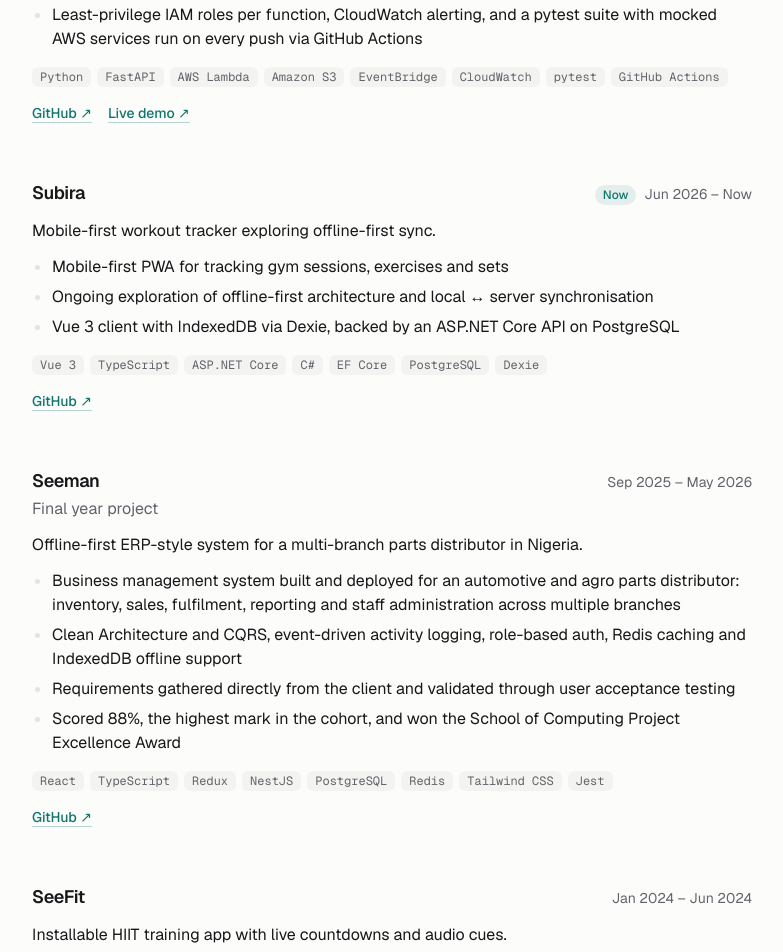
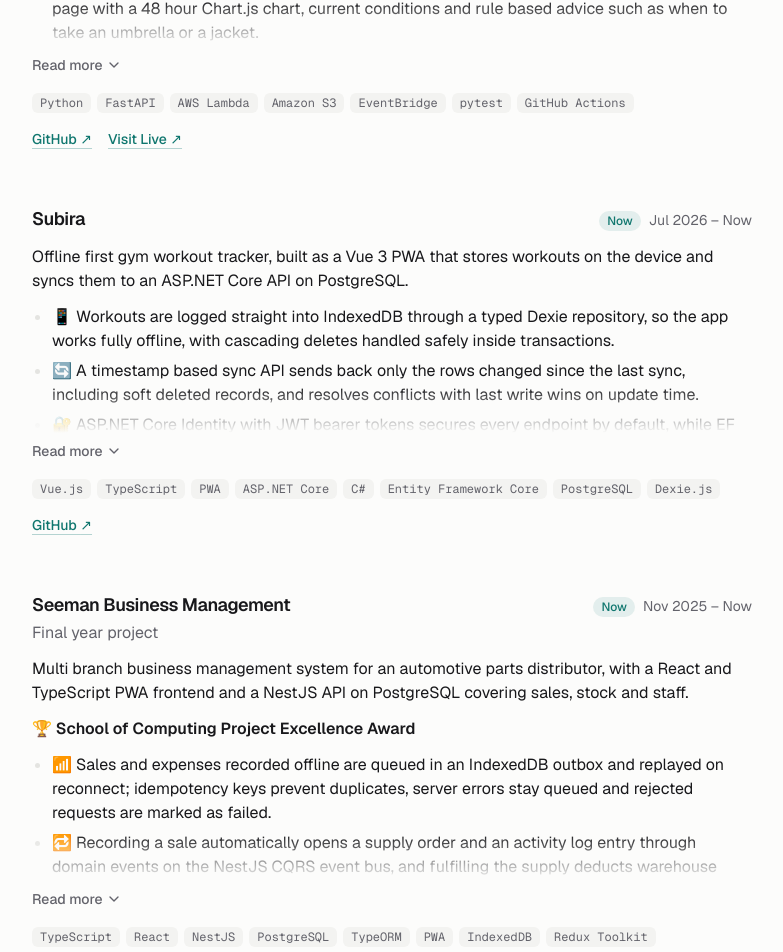
Before and after one commit to PaschalKen/Portfolio, a Next.js app: page /projects in a window 1280 px wide. Shown: the part 438-1390 px from the top of the page, without its empty margins (248-1031 px from the left). Built offline with nearby package versions, Linux system fonts and the light colour scheme.

Commit message:
feat: add collapsible component for project entries; enhance entry display with awards

```diff
--- a/src/app/projects/page.tsx
+++ b/src/app/projects/page.tsx
@@ -13,7 +13,7 @@ export default function Page() {
       <PageHeader title="Projects" intro="Things I've built, from university coursework to what I'm working on now." />
       <div className="space-y-14">
         {projects.map((p) => (
-          <Entry key={p.slug} entry={p} />
+          <Entry key={p.slug} entry={p} collapsible />
         ))}
       </div>
     </>
--- /dev/null
+++ b/src/components/collapsible.tsx
@@ -0,0 +1,87 @@
+"use client";
+
+import { useId, useLayoutEffect, useRef, useState, type ReactNode } from "react";
+
+/** Content taller than this gets the toggle; anything within SLACK of it just shows in full. */
+const SLACK = 24;
+
+export function Collapsible({
+  children,
+  collapsedHeight = 128,
+  className = "",
+}: {
+  children: ReactNode;
+  collapsedHeight?: number;
+  className?: string;
+}) {
+  const id = useId();
+  const outer = useRef<HTMLDivElement>(null);
+  const inner = useRef<HTMLDivElement>(null);
+  const [expanded, setExpanded] = useState(false);
+  // null until measured; the server render stays clipped so long content never flashes open.
+  const [fullHeight, setFullHeight] = useState<number | null>(null);
+
+  useLayoutEffect(() => {
+    const el = inner.current;
+    if (!el) return;
+    const measure = () => setFullHeight(el.offsetHeight);
+    measure();
+    const ro = new ResizeObserver(measure);
+    ro.observe(el);
+    return () => ro.disconnect();
+  }, []);
+
+  const measured = fullHeight !== null;
+  const overflowing = measured && fullHeight > collapsedHeight + SLACK;
+  const clipped = !expanded && (!measured || overflowing);
+
+  function toggle() {
+    if (expanded) {
+      // Collapsing a long entry can leave the reader below it; bring its top back into view.
+      const card = outer.current?.closest("article") ?? outer.current;
+      if (card && card.getBoundingClientRect().top < 0) {
+        card.scrollIntoView({ block: "start", behavior: "smooth" });
+      }
+    }
+    setExpanded(!expanded);
+  }
+
+  return (
+    <div className={className}>
+      <div
+        ref={outer}
+        id={id}
+        className="relative overflow-hidden transition-[max-height] duration-300 ease-out motion-reduce:transition-none"
+        style={{ maxHeight: clipped ? collapsedHeight : (fullHeight ?? undefined) }}
+      >
+        <div ref={inner}>{children}</div>
+        {clipped && overflowing && (
+          <div aria-hidden="true" className="pointer-events-none absolute inset-x-0 bottom-0 h-12 bg-linear-to-t from-bg to-transparent" />
+        )}
+      </div>
+      {overflowing && (
+        <button
+          type="button"
+          onClick={toggle}
+          aria-expanded={expanded}
+          aria-controls={id}
+          className="mt-2 inline-flex items-center gap-1 text-sm font-medium text-muted transition-colors hover:text-fg"
+        >
+          {expanded ? "Show less" : "Read more"}
+          <svg
+            viewBox="0 0 24 24"
+            className={`size-4 transition-transform ${expanded ? "rotate-180" : ""}`}
+            fill="none"
+            stroke="currentColor"
+            strokeWidth="2"
+            strokeLinecap="round"
+            strokeLinejoin="round"
+            aria-hidden="true"
+          >
+            <path d="m6 9 6 6 6-6" />
+          </svg>
+        </button>
+      )}
+    </div>
+  );
+}
--- a/src/components/entry.tsx
+++ b/src/components/entry.tsx
@@ -1,3 +1,4 @@
+import { Collapsible } from "@/components/collapsible";
 import type { TimelineEntry } from "@/content/timeline";
 import { formatRange } from "@/lib/dates";
 
@@ -14,8 +15,24 @@ export function Tags({ tags }: { tags: string[] }) {
 }
 
 /** Full entry: heading, dates, summary, bullets, tags, links. Used by Projects and Experience. */
-export function Entry({ entry, headingLevel: H = "h2" }: { entry: TimelineEntry; headingLevel?: "h2" | "h3" }) {
+export function Entry({
+  entry,
+  headingLevel: H = "h2",
+  collapsible = false,
+}: {
+  entry: TimelineEntry;
+  headingLevel?: "h2" | "h3";
+  /** Cap long bullet lists behind "Read more". */
+  collapsible?: boolean;
+}) {
   const ongoing = entry.end === null;
+  const bullets = (
+    <ul className="list-disc space-y-1.5 pl-5 marker:text-border">
+      {entry.bullets.map((b) => (
+        <li key={b}>{b}</li>
+      ))}
+    </ul>
+  );
   return (
     <article id={entry.slug} className="scroll-mt-24">
       <div className="flex flex-col gap-1 sm:flex-row sm:items-baseline sm:justify-between sm:gap-4">
@@ -27,13 +44,17 @@ export function Entry({ entry, headingLevel: H = "h2" }: { entry: TimelineEntry;
       </div>
       {entry.org && <p className="mt-0.5 text-muted">{entry.org}</p>}
       {entry.summary && <p className="mt-3">{entry.summary}</p>}
-      {entry.bullets.length > 0 && (
-        <ul className="mt-3 list-disc space-y-1.5 pl-5 marker:text-border">
-          {entry.bullets.map((b) => (
-            <li key={b}>{b}</li>
-          ))}
-        </ul>
+      {entry.award && (
+        <p className="mt-3 font-semibold">
+          <span role="img" aria-label="Award">🏆</span> {entry.award}
+        </p>
       )}
+      {entry.bullets.length > 0 &&
+        (collapsible ? (
+          <Collapsible className="mt-3">{bullets}</Collapsible>
+        ) : (
+          <div className="mt-3">{bullets}</div>
+        ))}
       {entry.tags && (
         <div className="mt-4">
           <Tags tags={entry.tags} />
@@ -43,8 +64,14 @@ export function Entry({ entry, headingLevel: H = "h2" }: { entry: TimelineEntry;
         <ul className="mt-4 flex gap-4 text-sm">
           {entry.links.map((l) => (
             <li key={l.href}>
-              <a href={l.href} rel="noopener noreferrer" className="font-medium text-accent underline decoration-accent/30 hover:decoration-accent">
+              <a
+                href={l.href}
+                target="_blank"
+                rel="noopener noreferrer"
+                className="font-medium text-accent underline decoration-accent/30 hover:decoration-accent"
+              >
                 {l.label} <span aria-hidden="true">↗</span>
+                <span className="sr-only"> (opens in a new tab)</span>
               </a>
             </li>
           ))}
--- a/src/components/site-header.tsx
+++ b/src/components/site-header.tsx
@@ -12,7 +12,7 @@ export function SiteHeader() {
         <Link href="/" className="flex h-14 items-center font-semibold tracking-tight sm:h-auto">
           {site.firstName}
         </Link>
-        <nav aria-label="Main" className="order-last -mx-2 w-full overflow-x-auto pb-2 sm:order-none sm:mx-0 sm:ml-auto sm:w-auto sm:pb-0">
+        <nav aria-label="Main" className="order-last -mx-2 w-full overflow-x-auto overflow-y-hidden pb-2 [scrollbar-width:none] sm:order-none sm:mx-0 sm:ml-auto sm:w-auto sm:overflow-visible sm:pb-0">
           <Suspense fallback={<Links pathname={null} />}>
             <NavLinks />
           </Suspense>
--- a/src/content/timeline.ts
+++ b/src/content/timeline.ts
@@ -11,6 +11,8 @@ export type TimelineEntry = {
   end?: string | null;
   /** One line for the home page card; featured projects need this. */
   summary?: string;
+  /** Shown with a trophy above the bullets. */
+  award?: string;
   bullets: string[];
   tags?: string[];
   links?: { label: string; href: string }[];
@@ -24,61 +26,93 @@ const entries: TimelineEntry[] = [
     title: "ForecastBridge",
     start: "2026-10",
     end: null,
-    summary: "Serverless weather data platform on AWS, built to learn cloud development.",
+    summary:
+      "Serverless weather data platform on AWS that collects hourly forecasts for four UK cities, stores them in Amazon S3 and serves them through a REST API and web dashboard.",
     bullets: [
-      "Scheduled Lambda job collects hourly forecasts for UK cities and builds up a history in Amazon S3",
-      "REST API and web dashboard with a 48-hour chart, serving cached forecasts so it keeps working when the weather provider is down",
-      "Least-privilege IAM roles per function, CloudWatch alerting, and a pytest suite with mocked AWS services run on every push via GitHub Actions",
+      "⏰ An EventBridge schedule runs a Lambda collector every hour, saving each city's raw Open-Meteo forecast to S3 to build up a history, with one city's failure never stopping the others.",
+      "📊 FastAPI app running on Lambda through Mangum and a public Function URL, serving a web page with a 48 hour Chart.js chart, current conditions and rule based advice such as when to take an umbrella or a jacket.",
+      "⚡ Forecasts are cached in S3 per city per hour, so repeat requests skip the weather provider and a stored forecast is still served if the provider is down.",
+      "🔒 Separate least privilege IAM roles per function, a CloudWatch alarm that emails through SNS when the collector fails, and 50 pytest tests using moto and fakes that run on every push with GitHub Actions.",
     ],
-    tags: ["Python", "FastAPI", "AWS Lambda", "Amazon S3", "EventBridge", "CloudWatch", "pytest", "GitHub Actions"],
+    tags: [
+      "Python",
+      "FastAPI",
+      "AWS Lambda",
+      "Amazon S3",
+      "EventBridge",
+      "pytest",
+      "GitHub Actions",
+    ],
     links: [
       { label: "GitHub", href: "https://github.com/PaschalKen/ForecastBridge" },
-      { label: "Live demo", href: "https://4hgo4skmrmq4avm52lrgj23lzu0gatfn.lambda-url.eu-north-1.on.aws/" },
+      {
+        label: "Visit Live",
+        href: "https://4hgo4skmrmq4avm52lrgj23lzu0gatfn.lambda-url.eu-north-1.on.aws/",
+      },
     ],
   },
   {
     slug: "subira",
     type: "project",
     title: "Subira",
-    // TODO: June or July?
-    start: "2026-06",
+    start: "2026-07",
     end: null,
-    summary: "Mobile-first workout tracker exploring offline-first sync.",
+    summary:
+      "Offline first gym workout tracker, built as a Vue 3 PWA that stores workouts on the device and syncs them to an ASP.NET Core API on PostgreSQL.",
     bullets: [
-      "Mobile-first PWA for tracking gym sessions, exercises and sets",
-      "Ongoing exploration of offline-first architecture and local ↔ server synchronisation",
-      "Vue 3 client with IndexedDB via Dexie, backed by an ASP.NET Core API on PostgreSQL",
+      "📱 Workouts are logged straight into IndexedDB through a typed Dexie repository, so the app works fully offline, with cascading deletes handled safely inside transactions.",
+      "🔄 A timestamp based sync API sends back only the rows changed since the last sync, including soft deleted records, and resolves conflicts with last write wins on update time.",
+      "🔐 ASP.NET Core Identity with JWT bearer tokens secures every endpoint by default, while EF Core global query filters stop users ever seeing deleted rows or another user's data.",
+      "⏱️ Logging a set starts a full screen rest timer that saves the rest time on that set, and the history view groups finished workouts by month with duration, set counts and muscle groups.",
     ],
-    tags: ["Vue 3", "TypeScript", "ASP.NET Core", "C#", "EF Core", "PostgreSQL", "Dexie"],
+    tags: [
+      "Vue.js",
+      "TypeScript",
+      "PWA",
+      "ASP.NET Core",
+      "C#",
+      "Entity Framework Core",
+      "PostgreSQL",
+      "Dexie.js",
+    ],
     links: [{ label: "GitHub", href: "https://github.com/PaschalKen/Subira" }],
     featured: true,
   },
   {
-    slug: "project-excellence-award",
-    type: "milestone",
-    title: "School of Computing Project Excellence Award",
-    org: "University of Portsmouth",
-    // TODO: month the award was given.
-    start: "2026-06",
-    bullets: ["Awarded for Seeman, my final year project"],
-  },
-  {
-    slug: "seeman",
+    slug: "seeman-business-management",
     type: "project",
-    title: "Seeman",
+    title: "Seeman Business Management",
     org: "Final year project",
-    start: "2025-09",
-    end: "2026-05",
-    summary: "Offline-first ERP-style system for a multi-branch parts distributor in Nigeria.",
+    start: "2025-11",
+    end: null,
+    summary:
+      "Multi branch business management system for an automotive parts distributor, with a React and TypeScript PWA frontend and a NestJS API on PostgreSQL covering sales, stock and staff.",
+    award: "School of Computing Project Excellence Award",
     bullets: [
-      "Business management system built and deployed for an automotive and agro parts distributor: inventory, sales, fulfilment, reporting and staff administration across multiple branches",
-      "Clean Architecture and CQRS, event-driven activity logging, role-based auth, Redis caching and IndexedDB offline support",
-      "Requirements gathered directly from the client and validated through user acceptance testing",
-      "Scored 88%, the highest mark in the cohort, and won the School of Computing Project Excellence Award",
+      "📶 Sales and expenses recorded offline are queued in an IndexedDB outbox and replayed on reconnect; idempotency keys prevent duplicates, server errors stay queued and rejected requests are marked as failed.",
+      "🔁 Recording a sale automatically opens a supply order and an activity log entry through domain events on the NestJS CQRS event bus, and fulfilling the supply deducts warehouse stock inside one database transaction.",
+      "🔐 Access follows each staff role: a global guard checks every route against role permissions stored in PostgreSQL, the API restricts most roles to their own branch's records, and a new login revokes older sessions.",
+      "🧾 Day to day work covers part payments that update a sale's payment status, printable receipts, offloading shipping containers into warehouse stock, and time limited impersonation so admins can see exactly what a user sees.",
     ],
-    tags: ["React", "TypeScript", "Redux", "NestJS", "PostgreSQL", "Redis", "Tailwind CSS", "Jest"],
-    links: [{ label: "GitHub", href: "https://github.com/PaschalKen/Seeman-Business-management" }],
-    featured: true,
+    tags: [
+      "TypeScript",
+      "React",
+      "NestJS",
+      "PostgreSQL",
+      "TypeORM",
+      "PWA",
+      "IndexedDB",
+      "Redux Toolkit",
+      "Tailwind CSS",
+      "Jest",
+    ],
+    links: [
+      {
+        label: "GitHub",
+        href: "https://github.com/Seeman-Business-Systems/Seeman-Business-management",
+      },
+      { label: "Visit Live", href: "https://seemanauto.onrender.com/" },
+    ],
   },
   {
     slug: "radweb",
@@ -93,21 +127,34 @@ const entries: TimelineEntry[] = [
       "Automated GPT-4 report generation with AWS Lambda and S3, and maintained third-party integrations over REST and OAuth 2",
       "Received several MVP awards, including one for clearing a batch of customer-facing issues",
     ],
-    tags: ["React", "TypeScript", "Redux", "Laravel", "MySQL", "AWS", "Jest", "Cypress"],
+    tags: [
+      "React",
+      "TypeScript",
+      "Redux",
+      "Laravel",
+      "MySQL",
+      "AWS",
+      "Jest",
+      "Cypress",
+    ],
   },
   {
     slug: "seefit",
     type: "project",
     title: "SeeFit",
+    org: "Module coursework",
     start: "2024-01",
     end: "2024-06",
-    summary: "Installable HIIT training app with live countdowns and audio cues.",
+    summary:
+      "HIIT interval training app, installable as a PWA, with a JavaScript frontend and a Node.js and Express REST API on SQLite for building and running custom workouts.",
+    award: "81%, the highest mark in the cohort",
     bullets: [
-      "Build custom interval workouts from timed exercise and recovery periods, then run them with a live countdown, progress ring and audio cues",
-      "Installable PWA with a full create/edit/delete flow, light and dark themes, and a dashboard of completed workouts",
-      "Designed against Nielsen's usability heuristics; scored 81%, the highest in the cohort",
+      "⏱️ Users build custom workouts from timed exercise and recovery periods, then perform them with a live countdown, a progress ring and audio cues.",
+      "📱 Installable as a Progressive Web App, with a full create, edit and delete flow for workouts and both light and dark themes.",
+      "📊 A dashboard tracks completed workouts, backed by a REST API over SQLite.",
+      "🧭 Interface designed against Nielsen's usability heuristics.",
     ],
-    tags: ["JavaScript", "Node.js", "Express", "SQLite", "PWA"],
+    tags: ["HTML", "CSS", "JavaScript", "Node.js", "Express", "SQLite", "PWA"],
     links: [{ label: "GitHub", href: "https://github.com/PaschalKen/SeeFit" }],
     featured: true,
   },
@@ -115,16 +162,20 @@ const entries: TimelineEntry[] = [
     slug: "virtual-pet",
     type: "project",
     title: "Virtual Pet",
+    org: "Module coursework",
     start: "2022-09",
     end: "2023-05",
-    summary: "Browser pet simulator with meters that decay in real time.",
+    summary:
+      "Browser-based virtual pet simulator built with vanilla JavaScript, HTML and CSS on a small Node.js server, where the pet's needs change in real time.",
     bullets: [
-      "Happiness, hunger, cleanliness and sleep meters decay in real time; feed, clean, play with or wake the pet to keep it alive",
-      "Saved pets are retrieved on return visits through a small JSON-backed persistence layer",
-      "Modular ES module structure",
+      "🐣 Happiness, hunger, cleanliness and sleep meters decay in real time, and the pet has to be fed, cleaned, played with or woken up to keep it alive.",
+      "💾 A small JSON-backed persistence layer saves each pet, so it can be retrieved on a return visit.",
+      "🧩 Built with a modular ES module structure in plain JavaScript, with no frontend framework.",
     ],
-    tags: ["JavaScript", "Node.js", "HTML", "CSS"],
-    links: [{ label: "GitHub", href: "https://github.com/PaschalKen/Virtual-Pet" }],
+    tags: ["HTML", "CSS", "JavaScript", "Node.js", "Express"],
+    links: [
+      { label: "GitHub", href: "https://github.com/PaschalKen/Virtual-Pet" },
+    ],
     featured: true,
   },
   {
```
